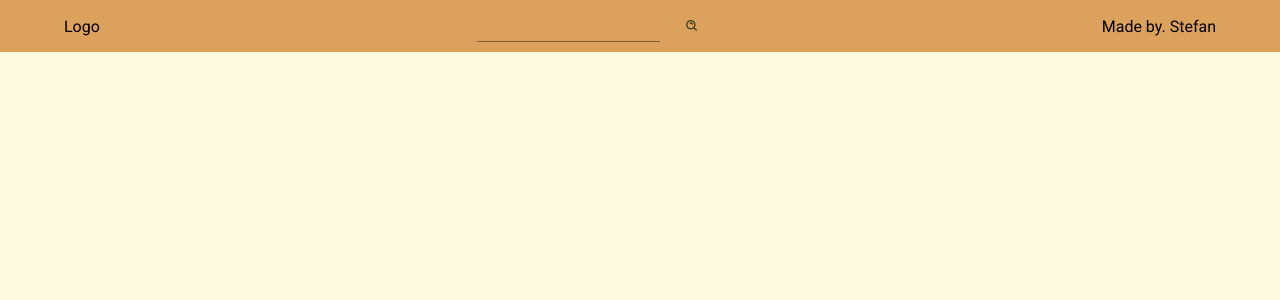
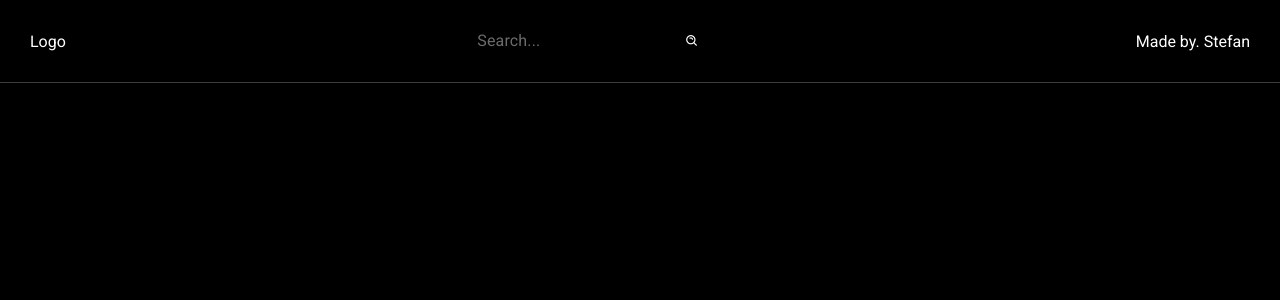
Before and after one commit to 04stefke/reddit-clone-v2, a React (Vite) app in the folder reddit/: page / in a window 1280 px wide. Shown: the top 300 px of the page. Built offline with nearby package versions, Linux system fonts and the light colour scheme.

Commit message:
changed the background color and some styles for the whole page and header

```diff
--- a/reddit/src/App.jsx
+++ b/reddit/src/App.jsx
@@ -6,7 +6,7 @@ import { Box } from '@mui/material'
 function App() {
 
   return (
-    <Box sx={{bgcolor: '#fefae0'}}>
+    <Box sx={{bgcolor: '#000000'}}>
       <Header/>
     </Box>
   )
--- a/reddit/src/components/Header/Header.jsx
+++ b/reddit/src/components/Header/Header.jsx
@@ -4,11 +4,18 @@ import {Input , Button, Stack} from '@mui/material'
 
 const Header = () => {
   return (
-    <Box sx={{display: 'flex', justifyContent:'space-between', alignItems: 'center', padding:' 10px 5%', bgcolor:'#dda15e'}}>
+    <Box
+    sx={{display: 'flex',
+    justifyContent:'space-between',
+    alignItems: 'center',
+    padding:' 25px 30px',
+    bgcolor:'#000000',
+    color:'#ffffff',
+    borderBottom:'0.5px solid #3d3d3d'}}>
         <Box>Logo</Box>
         <Stack direction='row' alignItems={'center'}>
-            <Input className="search-bar" color='secondary' style={{color: '#283618'}} />
-            <Button><i class='bx bx-search-alt' style={{color: '#283618'}}></i></Button>
+            <Input placeholder='Search...' className="search-bar" style={{color: '#ffffff'}} />
+            <Button><i class='bx bx-search-alt' style={{color: '#ffffff'}}></i></Button>
         </Stack>
         <Box>Made by. Stefan</Box>
     </Box>
--- a/reddit/src/index.css
+++ b/reddit/src/index.css
@@ -5,5 +5,5 @@
 }
 
 body{
-    background-color: #fefae0;
+    background-color: #000000;
 }
```
